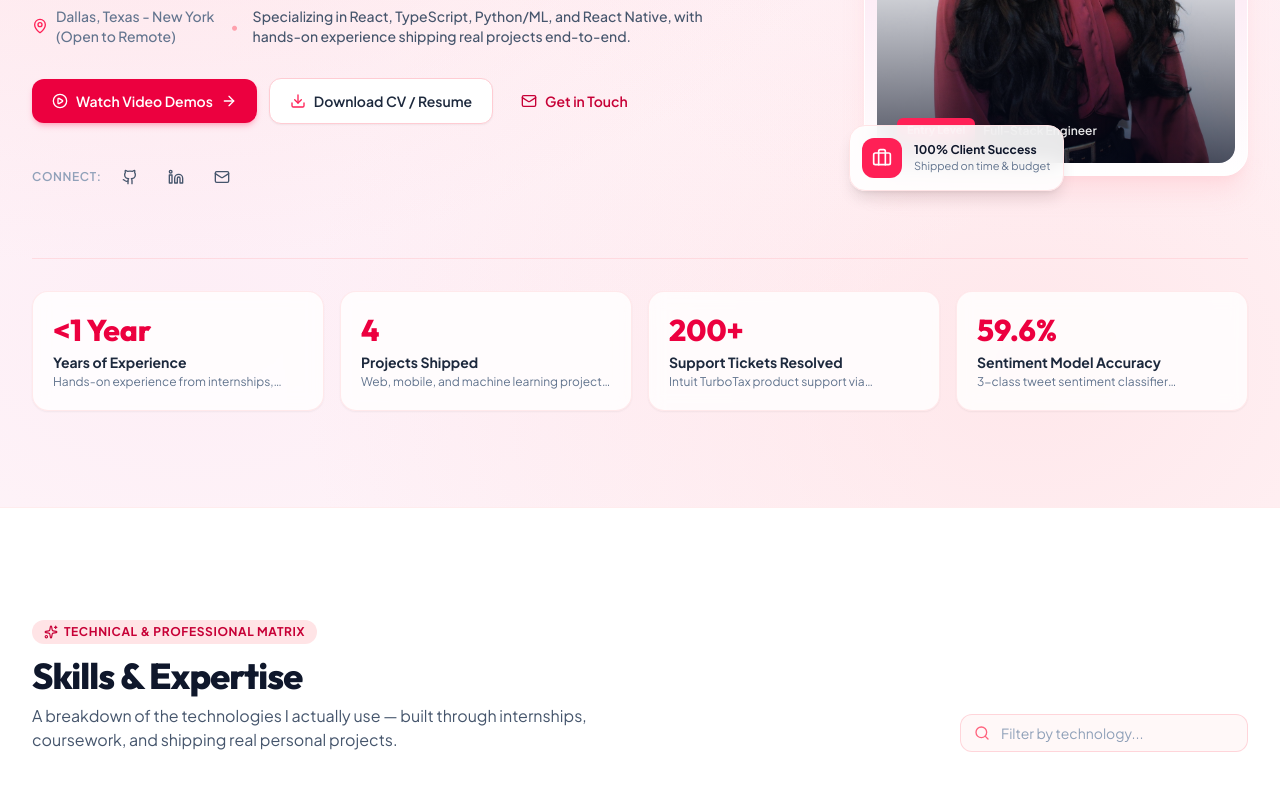
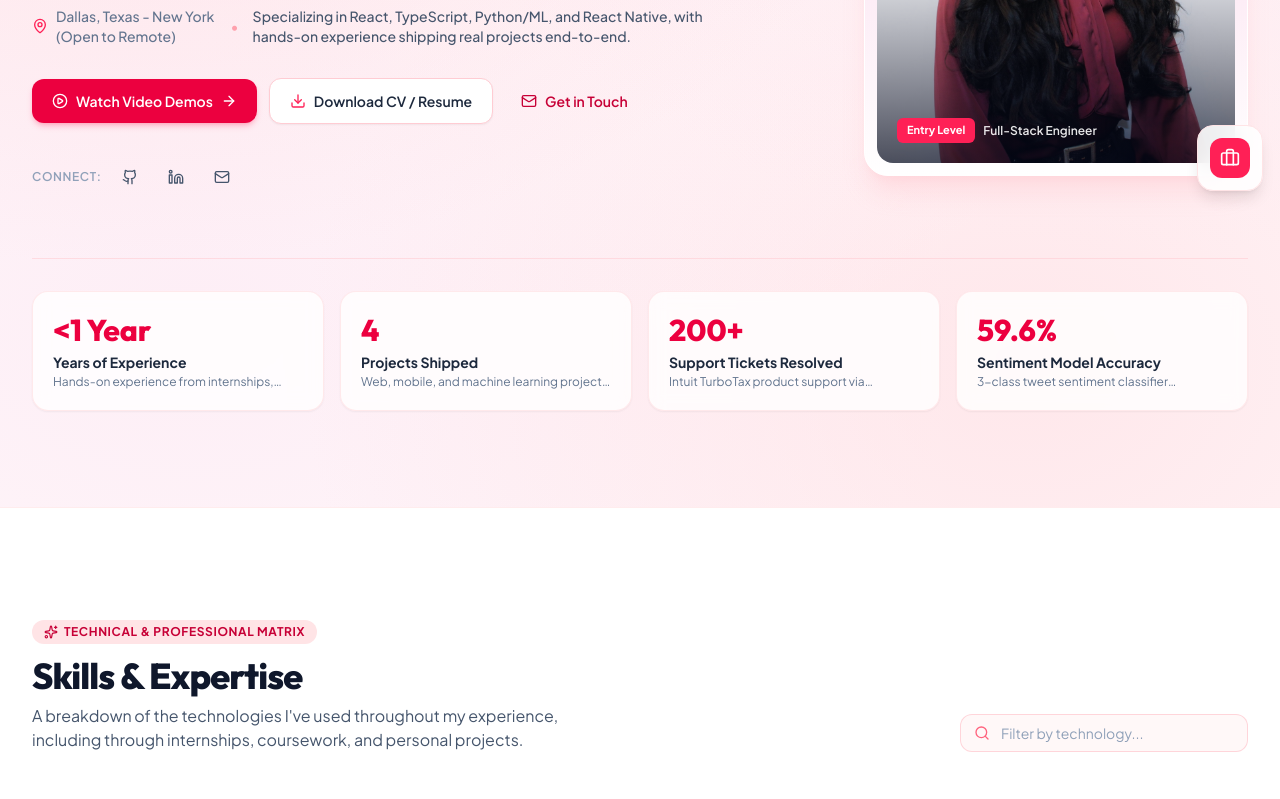
Before and after one commit to Niyah2004/digital-portfolio, a React (Vite) app: page / in a window 1280 px wide. Shown: the part 460-1259 px from the top of the page. Built offline with nearby package versions, Linux system fonts and the light colour scheme; a web font is replaced by a local one.

Commit message:
small changes

```diff
--- a/src/components/ContactSection.tsx
+++ b/src/components/ContactSection.tsx
@@ -202,7 +202,7 @@ export const ContactSection: React.FC<ContactSectionProps> = ({ profile }) => {
                         required
                         value={formData.name}
                         onChange={(e) => setFormData({ ...formData, name: e.target.value })}
-                        placeholder="e.g. Sarah Jenkins"
+                        placeholder="e.gName"
                         className="w-full px-3.5 py-2.5 text-sm bg-rose-50/40 border border-rose-200/80 rounded-xl focus:outline-none focus:ring-2 focus:ring-rose-400/40 focus:border-rose-400 transition-all text-slate-800 placeholder-slate-400"
                       />
                     </div>
@@ -216,7 +216,7 @@ export const ContactSection: React.FC<ContactSectionProps> = ({ profile }) => {
                         required
                         value={formData.email}
                         onChange={(e) => setFormData({ ...formData, email: e.target.value })}
-                        placeholder="e.g. sarah@company.com"
+                        placeholder="e.g. first.last@company.com"
                         className="w-full px-3.5 py-2.5 text-sm bg-rose-50/40 border border-rose-200/80 rounded-xl focus:outline-none focus:ring-2 focus:ring-rose-400/40 focus:border-rose-400 transition-all text-slate-800 placeholder-slate-400"
                       />
                     </div>
--- a/src/components/Footer.tsx
+++ b/src/components/Footer.tsx
@@ -48,13 +48,13 @@ export const Footer: React.FC<FooterProps> = ({ profile, onOpenDeployGuide }) =>
             <a href="#contact" className="hover:text-rose-600 transition-colors">
               Contact
             </a>
-            <button
+            {/*<buttons
               onClick={onOpenDeployGuide}
               className="inline-flex items-center gap-1 text-rose-600 hover:text-rose-700 bg-rose-50 px-2.5 py-1 rounded-lg border border-rose-200 transition-colors"
             >
               <Rocket className="w-3.5 h-3.5" />
               Deploy Guide
-            </button>
+            </button>*/}
           </div>
 
           {/* Social Icons & Back to Top */}
--- a/src/components/HeroSection.tsx
+++ b/src/components/HeroSection.tsx
@@ -64,7 +64,7 @@ export const HeroSection: React.FC<HeroSectionProps> = ({
               className="space-y-2"
             >
               <h1 className="text-4xl sm:text-5xl lg:text-6xl font-extrabold text-slate-900 tracking-tight font-heading leading-tight">
-                 <span className="text-transparent bg-clip-text bg-gradient-to-r from-rose-600 via-pink-600 to-rose-500">{profile.name}</span>
+                <span className="text-transparent bg-clip-text bg-gradient-to-r from-rose-600 via-pink-600 to-rose-500">{profile.name}</span>
               </h1>
               <p className="text-lg sm:text-xl font-medium text-rose-800 font-heading">
                 {profile.role}
@@ -195,14 +195,14 @@ export const HeroSection: React.FC<HeroSectionProps> = ({
                 </div>
 
                 {/* Floating Micro-Badge */}
-                <div className="absolute -bottom-4 -left-4 bg-white/90 backdrop-blur-md p-3 rounded-2xl border border-rose-100 shadow-lg flex items-center gap-3">
+                <div className="absolute -bottom-4 -right-4 bg-white/90 backdrop-blur-md p-3 rounded-2xl border border-rose-100 shadow-lg flex items-center gap-3">
                   <div className="w-10 h-10 rounded-xl bg-rose-500 text-white flex items-center justify-center font-bold">
                     <Briefcase className="w-5 h-5" />
                   </div>
-                  <div>
-                    <p className="text-xs font-bold text-slate-900">100% Client Success</p>
-                    <p className="text-[11px] text-slate-500">Shipped on time & budget</p>
-                  </div>
+                  {/*<div>
+                    <p className="text-xs font-bold text-slate-900"></p>
+                    <p className="text-[11px] text-slate-500"> </p>
+                  </div>*/}
                 </div>
               </div>
             </motion.div>
--- a/src/components/Navbar.tsx
+++ b/src/components/Navbar.tsx
@@ -61,8 +61,7 @@ export const Navbar: React.FC<NavbarProps> = ({
 
   return (
     <header
-      className={`fixed top-0 left-0 right-0 z-40 transition-all duration-300 ${
-        isScrolled
+      className={`fixed top-0 left-0 right-0 z-40 transition-all duration-300 ${isScrolled
         ? 'bg-white/85 backdrop-blur-md shadow-xs border-b border-rose-100/80 py-3'
         : 'bg-transparent py-5'
         }`}
@@ -94,8 +93,7 @@ export const Navbar: React.FC<NavbarProps> = ({
               <button
                 key={link.id}
                 onClick={() => scrollTo(link.id)}
-                className={`px-3.5 py-1.5 text-xs font-semibold rounded-full transition-all duration-200 ${
-                  isActive
+                className={`px-3.5 py-1.5 text-xs font-semibold rounded-full transition-all duration-200 ${isActive
                   ? 'bg-rose-500 text-white shadow-xs'
                   : 'text-slate-600 hover:text-rose-600 hover:bg-rose-50'
                   }`}
@@ -109,7 +107,7 @@ export const Navbar: React.FC<NavbarProps> = ({
         {/* Action Buttons */}
         <div className="hidden sm:flex items-center gap-2">
           {/* Customizer trigger */}
-          <button
+          {/* <button
             type="button"
             onClick={onOpenCustomize}
             className="inline-flex items-center gap-1.5 px-3 py-1.5 text-xs font-semibold text-rose-700 bg-rose-50 hover:bg-rose-100 rounded-lg border border-rose-200 transition-colors"
@@ -160,8 +158,7 @@ export const Navbar: React.FC<NavbarProps> = ({
             <button
               key={link.id}
               onClick={() => scrollTo(link.id)}
-              className={`w-full text-left px-3 py-2 text-sm font-medium rounded-lg flex items-center gap-2.5 transition-colors ${
-                activeSection === link.id
+              className={`w-full text-left px-3 py-2 text-sm font-medium rounded-lg flex items-center gap-2.5 transition-colors ${activeSection === link.id
                 ? 'bg-rose-50 text-rose-700 font-semibold'
                 : 'text-slate-700 hover:bg-rose-50'
                 }`}
--- a/src/components/SkillsSection.tsx
+++ b/src/components/SkillsSection.tsx
@@ -79,7 +79,7 @@ export const SkillsSection: React.FC<SkillsSectionProps> = ({ skills }) => {
               Skills & Expertise
             </h2>
             <p className="text-base text-slate-600 mt-2 max-w-xl">
-              A breakdown of the technologies I actually use — built through internships, coursework, and shipping real personal projects.
+              A breakdown of the technologies I've used throughout my experience, including through internships, coursework, and personal projects.
             </p>
           </div>
 
@@ -112,8 +112,7 @@ export const SkillsSection: React.FC<SkillsSectionProps> = ({ skills }) => {
               <button
                 key={cat.id}
                 onClick={() => setSelectedCategory(cat.id)}
-                className={`inline-flex items-center gap-2 px-4 py-2 rounded-xl text-xs sm:text-sm font-semibold whitespace-nowrap transition-all duration-200 ${
-                  isSelected
+                className={`inline-flex items-center gap-2 px-4 py-2 rounded-xl text-xs sm:text-sm font-semibold whitespace-nowrap transition-all duration-200 ${isSelected
                   ? 'bg-rose-600 text-white shadow-sm shadow-rose-500/20'
                   : 'bg-rose-50/60 text-slate-700 hover:bg-rose-100 hover:text-rose-700 border border-rose-100'
                   }`}
@@ -173,8 +172,7 @@ export const SkillsSection: React.FC<SkillsSectionProps> = ({ skills }) => {
                         </div>
                       </div>
 
-                      <span className={`px-2.5 py-0.5 text-[11px] font-bold rounded-full border ${
-                        skill.levelLabel === 'Expert'
+                      <span className={`px-2.5 py-0.5 text-[11px] font-bold rounded-full border ${skill.levelLabel === 'Expert'
                         ? 'bg-rose-100 text-rose-800 border-rose-200'
                         : 'bg-pink-50 text-pink-700 border-pink-200'
                         }`}>
```
Lines whose indentation alone changed are shown as unchanged.
